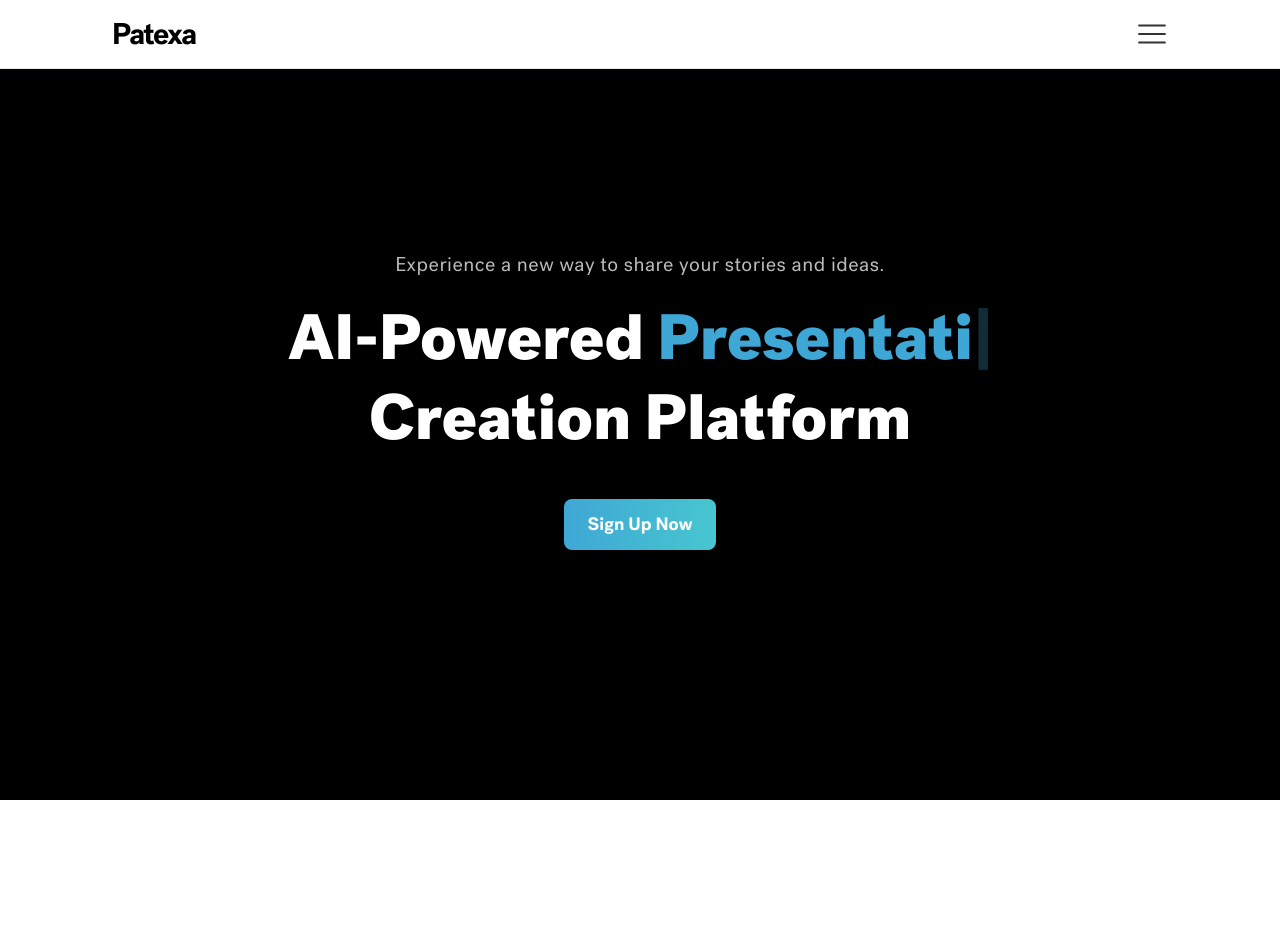
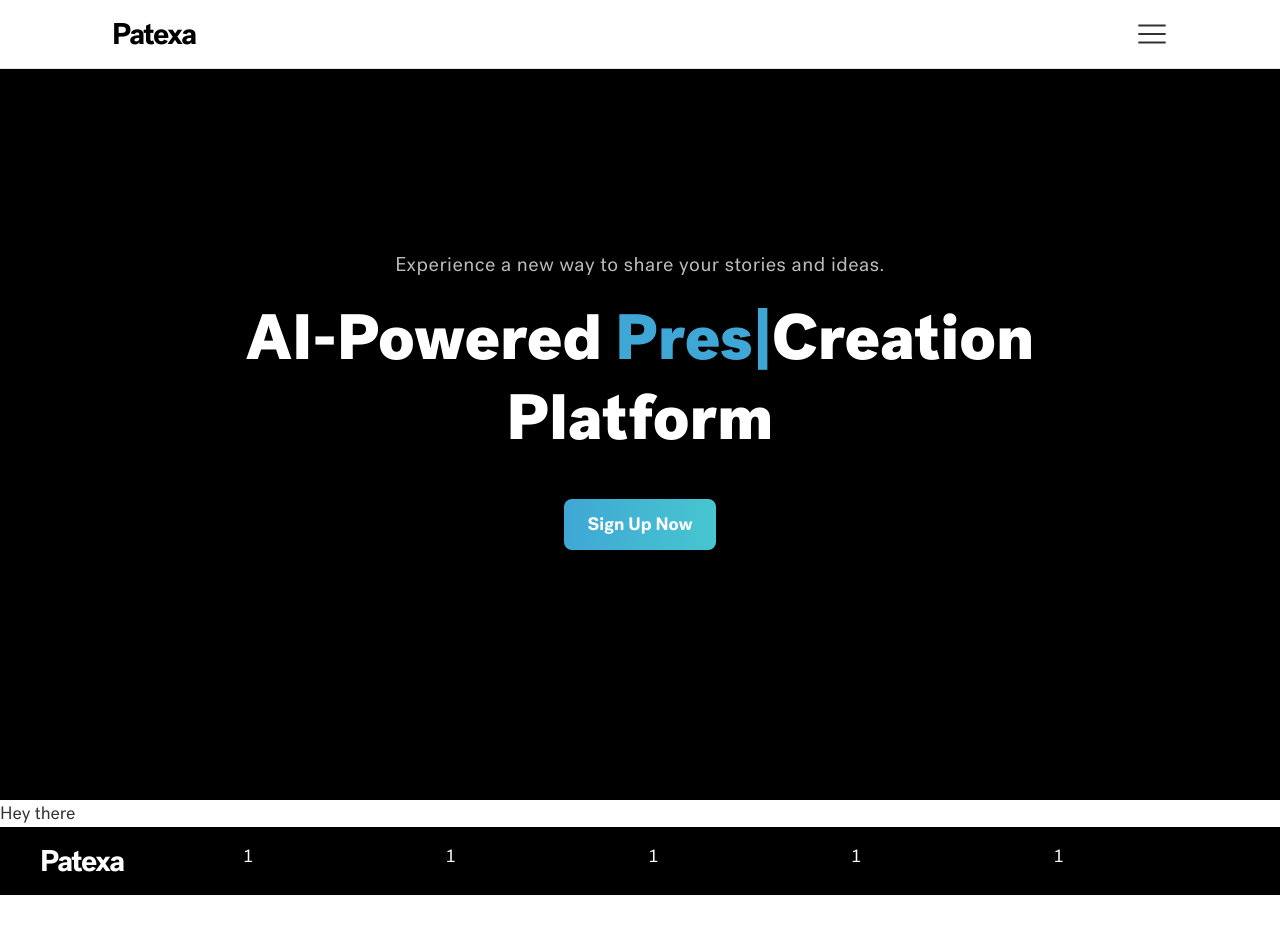
Before and after one commit to CZEJAY/demo, a Next.js app: page / in a window 1280 px wide. Shown: the top 934 px of the page. After the commit the page ends 895 px from the top, so only its background shows below. Built offline with nearby package versions, Linux system fonts and the light colour scheme.

Commit message:
initial commit[A

```diff
--- a/app/layout.tsx
+++ b/app/layout.tsx
@@ -1,3 +1,4 @@
+import { Footer } from "@/components/shared/Footer";
 import { Header } from "@/components/shared/Header";
 import type { Metadata } from "next";
 import { postGroteskFont } from "./fonts/fonts";
@@ -19,6 +20,7 @@ export default function RootLayout({
       <body className={`antialiased ${postGroteskFont.className}`}>
         <Header />
         <div>{children}</div>
+        <Footer />
       </body>
     </html>
   );
--- a/app/page.tsx
+++ b/app/page.tsx
@@ -2,8 +2,9 @@ import { HeroSection } from "@/components/Landing Page/HeroSection";
 
 export default function Home() {
   return (
-    <main className="h-[200vh]">
+    <main className="">
       <HeroSection />
+      <h1>Hey there</h1>
     </main>
   );
 }
--- a/components/Landing Page/HeroSection.tsx
+++ b/components/Landing Page/HeroSection.tsx
@@ -27,9 +27,10 @@ export function HeroSection() {
                       "Websites",
                       "Documents",
                     ],
+                    delay: 150,
                     autoStart: true,
                     loop: true,
-                    deleteSpeed: 100, // Adjust the speed of deletion
+                    deleteSpeed: 150, // Adjust the speed of deletion
                   }}
                 />
               </span>
--- /dev/null
+++ b/components/shared/Footer.tsx
@@ -0,0 +1,18 @@
+import { Logo } from "./Logo";
+
+export function Footer() {
+  return (
+    <footer className="bg-black text-white p-4">
+      <div className="max-content grid grid-cols-6 gap-4">
+        <div>
+          <Logo />
+        </div>
+        <div>1</div>
+        <div>1</div>
+        <div>1</div>
+        <div>1</div>
+        <div>1</div>
+      </div>
+    </footer>
+  );
+}
--- /dev/null
+++ b/components/shared/Logo.tsx
@@ -0,0 +1,3 @@
+export function Logo() {
+  return <span className="font-medium text-3xl tracking-tighter">Patexa</span>;
+}
```
